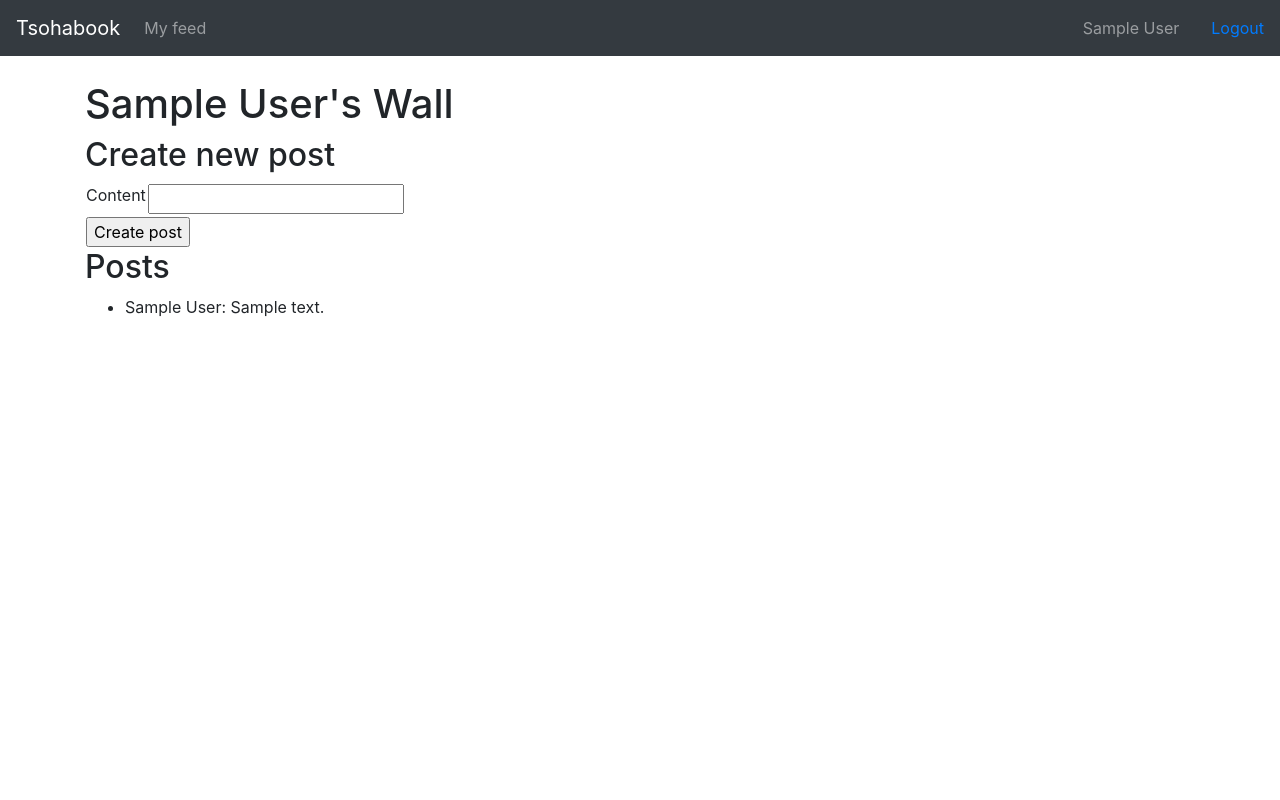
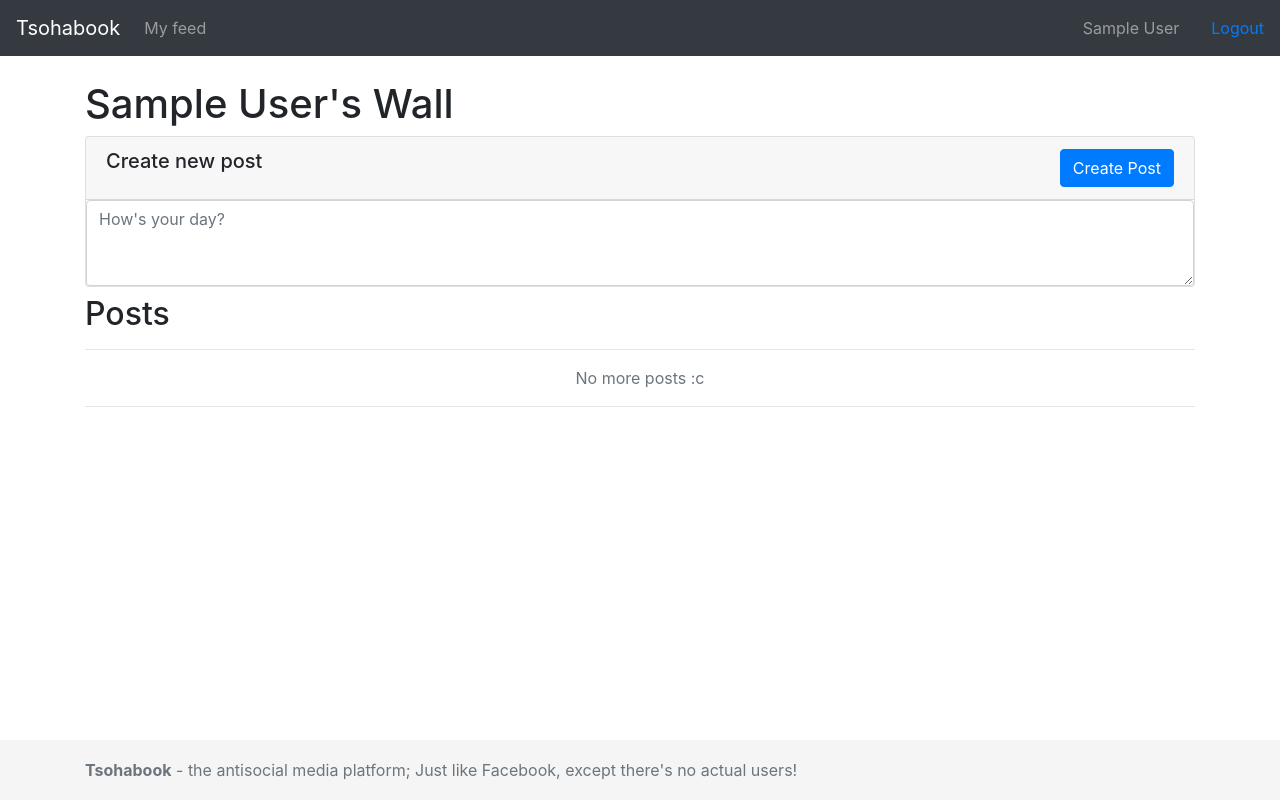
Before and after one commit to Kailari/tsoha-19, a Flask app: page /wall/1/ in a window 1280 px wide. Run offline with Flask 2, Linux system fonts and the light colour scheme; a user stored in the database is signed in; data comes from the database, SQL or seed files in the repository; tables that the repository leaves empty hold one stand-in row (values such as "Sample post"); some libraries are stand-ins or nearby versions.

Commit message:
Working on user wall

```diff
--- a/application/posts/models.py
+++ b/application/posts/models.py
@@ -1,6 +1,7 @@
 from application import db
 from application.models import WithIDAndDatesCreatedAndModified
 from sqlalchemy import text
+import datetime
 import os
 
 
@@ -25,7 +26,12 @@
         self.owner_id = owner_id
 
     @staticmethod
-    def get_posts_for_user_wall(user_id):
+    def get_posts_for_user_wall(user_id, older_than=None, limit=-1):
+        if older_than == None:
+            # Ugly hack to make sure new posts are considered "new enough" to be selected
+            # If pagination is implemented, this can be discarded
+            older_than = datetime.datetime.utcnow() + datetime.timedelta(seconds=30)
+
         stmt = text("SELECT "
                     " Post.id AS post_id,"
                     " Post.owner_id AS poster_id,"
@@ -37,8 +43,11 @@
                     "  INNER JOIN Wall ON Wall.id = :user_id"
                     "  INNER JOIN Post ON Post.wall_id = Wall.id"
                     "  INNER JOIN Account AS Poster ON Poster.id = Post.owner_id"
+                    "  WHERE Post.date_created <= Datetime(:older_than)"
                     "  GROUP BY Post.id, Poster.name"
-                    ).params(user_id=user_id)
+                    "  ORDER BY Post.date_created DESC" +
+                    ("  LIMIT :limit" if limit > 0 else "")
+                    ).params(user_id=user_id, older_than=str(older_than), limit=limit)
         res = db.engine.execute(stmt)
 
         posts = []
@@ -47,8 +56,8 @@
                 "post_id": row["post_id"],
                 "poster_id": row["poster_id"],
                 "poster_name": row["poster_name"],
-                "date_created": row["date_created"],
-                "date_modified": row["date_modified"],
+                "date_created": datetime.datetime.strptime(row["date_created"], "%Y-%m-%d %H:%M:%S.%f"),
+                "date_modified": datetime.datetime.strptime(row["date_modified"], "%Y-%m-%d %H:%M:%S.%f"),
                 "content": row["content"],
             })
         return posts
--- /dev/null
+++ b/application/static/styles/main.css
@@ -0,0 +1,36 @@
+html, body {
+    height: 100%;
+}
+
+.container {
+    flex: 1 1 fill;
+}
+
+.footer {
+    width: 100%;
+    height: 60px;
+    line-height: 60px;
+    background-color: #F5F5F5;
+}
+
+.overlay {
+    display: flex;
+    justify-content: center;
+    align-items: center;
+    position: absolute;
+    transform: translate(15px, 15px);
+    z-index: 2;
+    opacity: 0;
+    background: rgba(39, 42, 43, 0.8);
+    transition: opacity 200ms ease-in-out;
+    border-radius: 4px;
+    margin: -15px 0 0 -15px;
+}
+
+.overlay:hover {
+    opacity: 1;
+}
+
+.overlay.button {
+    margin:5px;
+}
--- a/application/templates/layout.html
+++ b/application/templates/layout.html
@@ -7,9 +7,12 @@
   <title>Tsohabook</title>
   <link rel="stylesheet" href="https://maxcdn.bootstrapcdn.com/bootstrap/4.0.0/css/bootstrap.min.css"
     integrity="sha384-Gn5384xqQ1aoWXA+058RXPxPg6fy4IWvTNh0E263XmFcJlSAwiGgFAW/dAiS6JXm" crossorigin="anonymous">
+  <link rel="stylesheet" href="{{ url_for('static', filename='styles/main.css') }}">
 </head>
 
 <body>
+  <div class="d-flex flex-column h-100">
+    <header>
       <nav class="navbar navbar-expand-md navbar-dark bg-dark mb-4">
         <a class="navbar-brand" href="/">Tsohabook</a>
         <button class="navbar-toggler" type="button" data-toggle="collapse" data-target="#navbarCollapse"
@@ -41,6 +44,7 @@
           {% endif %}
         </div>
       </nav>
+    </header>
 
     <main role="main" class="container">
       {% block body %}
@@ -49,6 +53,14 @@
       </p>
       {% endblock %}
     </main>
+
+    <footer class="footer mt-auto">
+      <div class="container">
+        <span class="text-muted">
+          <b>Tsohabook</b> - the antisocial media platform; Just like Facebook, except there's no actual users!
+        </span>
+      </div>
+    </footer>
 
     <script src="https://code.jquery.com/jquery-3.2.1.slim.min.js"
       integrity="sha384-KJ3o2DKtIkvYIK3UENzmM7KCkRr/rE9/Qpg6aAZGJwFDMVNA/GpGFF93hXpG5KkN"
@@ -59,6 +71,10 @@
     <script src="https://maxcdn.bootstrapcdn.com/bootstrap/4.0.0/js/bootstrap.min.js"
       integrity="sha384-JZR6Spejh4U02d8jOt6vLEHfe/JQGiRRSQQxSfFWpi1MquVdAyjUar5+76PVCmYl"
       crossorigin="anonymous"></script>
+
+    {% block scripts %}
+    {% endblock %}
+  </div>
 </body>
 
 </html>
--- a/application/templates/wall/user_wall.html
+++ b/application/templates/wall/user_wall.html
@@ -2,34 +2,90 @@
 
 {% block body %}
 <h1>{{ user.name }}'s Wall</h1>
-<h2>Create new post</h2>
-<form method="POST" action="{{ url_for('user_wall', user_id=user.id) }}">
-  <table>
-    <tr>
-      <td>{{ form.content.label }}</td>
-      <td>{{ form.content }}</td>
-      <td>
-        <ul>
-          {% for error in form.content.errors %}
-          <li>{{ error }}</li>
-          {% endfor %}
-        </ul>
-      </td>
-    </tr>
-    <tr>
-      <td colspan="2">
-        <input type="submit" value="Create post" />
-      </td>
-    </tr>
-  </table>
-</form>
+
+<div class="card mb-2">
+  <form method="POST" action="{{ url_for('user_wall', user_id=user.id) }}" novalidate>
+    <div class="form-group mb-0">
+      <label class="form-label card-header" style="width: 100%" for="newContent">
+        <h5>Create new post
+          <button type="submit" class="btn btn-primary float-sm-right">Create Post</button>
+        </h5>
+      </label>
+      <div class="card-body p-0">
+        <textarea class="form-control" name="content" id="newContent" placeholder="How's your day?" rows="3"
+          aria-describedby="newContentHelp" required></textarea>
+        <small id="newContentHelp" class="form-text text-muted sr-only">
+          Contents of your post. e.g. How was your day?
+        </small>
+      </div>
+      {% if form.content.errors %}
+      <div class="alert alert-danger mb-0 py-1" role="alert">
+        {% for error in form.content.errors %}
+        {{ error }}<br />
+        {% endfor %}
+      </div>
+      {% endif %}
+    </div>
+    <div class="form-group mb-0">
+
+    </div>
+  </form>
+</div>
 
 <h2>Posts</h2>
-<ul>
+<div>
   {% for post in posts %}
-  <li>
-    {{ post.poster_name }}: {{ post.content }}
-  </li>
+  <div class="card mb-2">
+    <h5 class="card-header">
+      {{ post.poster_name }}
+      <small class="text-muted float-sm-right">
+        {{ timeago_format(post.date_created) }}
+      </small>
+    </h5>
+    <div class="card-body">
+      <p class="card-text">
+        {{ post.content }}
+      </p>
+    </div>
+  </div>
   {% endfor %}
-</ul>
+</div>
+<div>
+  <div class="overlay" onclick="backToTop()">
+    <span class="text-white">Back to top</span>
+  </div>
+  <div class="text-center">
+    <hr>
+    <span class="text-muted">No more posts :c</span>
+    <hr>
+  </div>
+</div>
 {% endblock %}
+
+{% block scripts %}
+<script>
+  var sizeTheOverlays = function () {
+    $(".overlay").resize().each(function () {
+      var h = $(this).parent().outerHeight();
+      var w = $(this).parent().outerWidth();
+      $(this).css("height", h);
+      $(this).css("width", w);
+    });
+  };
+
+  sizeTheOverlays();
+
+  var width = $(window).width();
+  $(window).resize(function () {
+    if ($(this).width() != width) {
+      width = $(this).width();
+      sizeTheOverlays();
+    }
+  });
+
+  function backToTop() {
+    document.body.scrollTop = 0
+    document.documentElement.scrollTop = 0
+  }
+</script>
+{% endblock %}
--- a/application/wall/views.py
+++ b/application/wall/views.py
@@ -13,7 +13,6 @@
 
     if not user:
         return redirect(url_for("user_feed",
-                                user_id=current_user.id,
                                 error="Invalid user ID"))
 
     if request.method == "GET":
@@ -27,6 +26,7 @@
     if not form.validate():
         return render_template("wall/user_wall.html",
                                posts=Post.get_posts_for_user_wall(user_id),
+                               user=user,
                                form=form)
 
     content = form.content.data
@@ -38,4 +38,5 @@
     db.session().add(post)
     db.session().commit()
 
-    return redirect(url_for("user_wall", user_id=user_id))
+    return redirect(url_for("user_wall",
+                            user_id=user_id))
```
Lines whose indentation alone changed are shown as unchanged.
